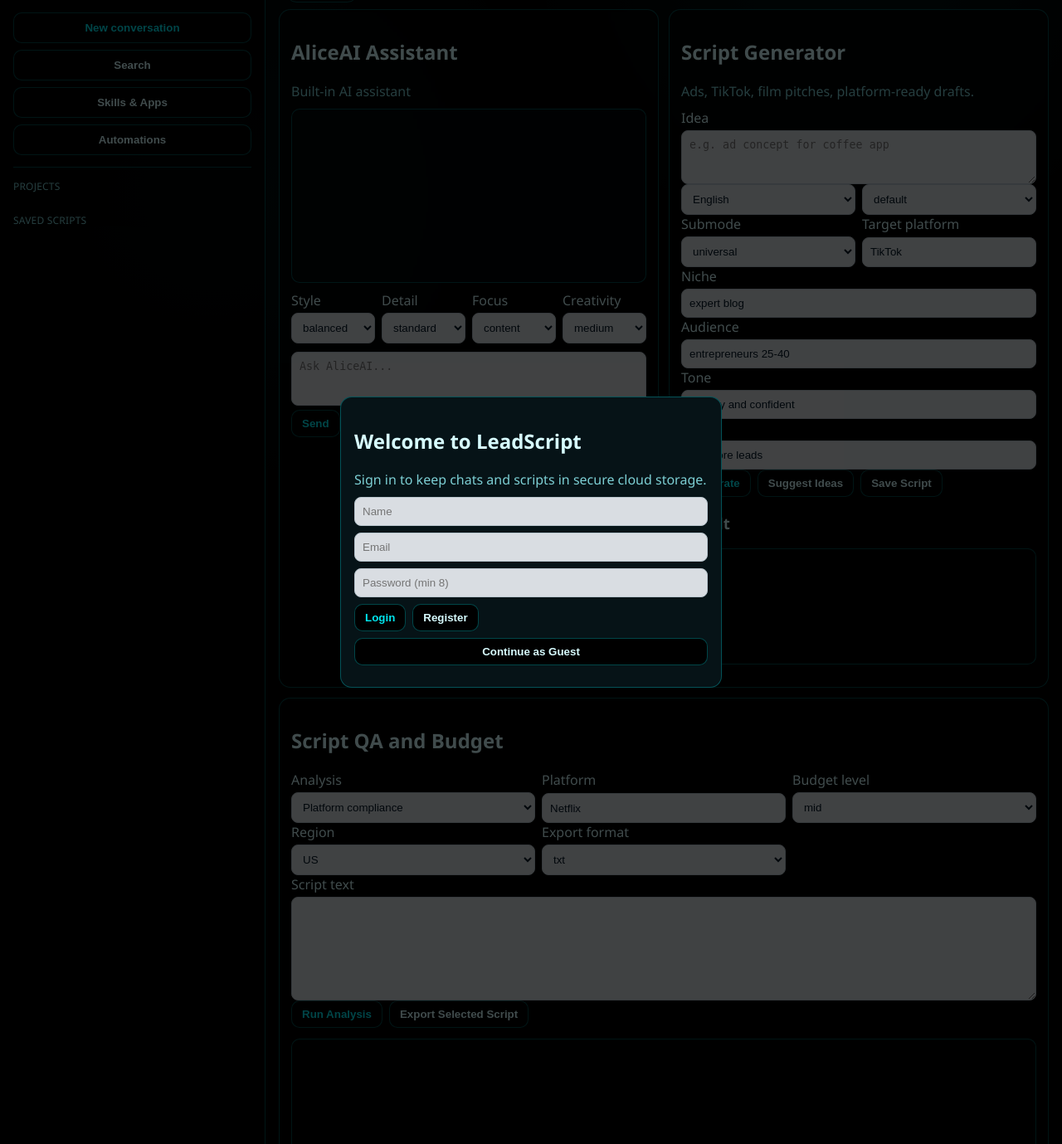
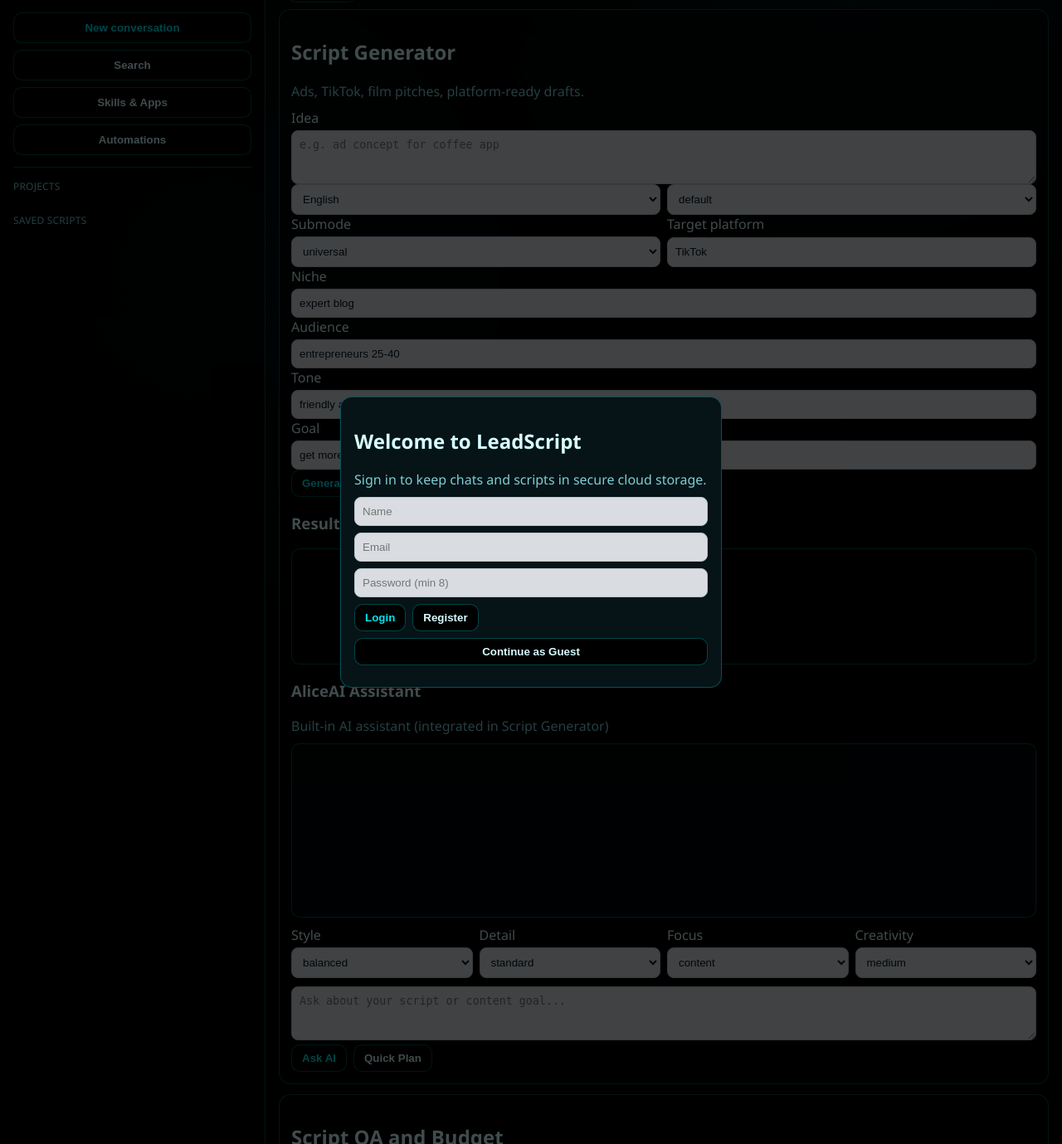
Before and after one commit to alisazh000/LeadScript, a Flask app: page / in a window 1280 px wide. Shown: the part 72-1451 px from the top of the page at 83% size. Run offline with Flask 3, Linux system fonts and the light colour scheme; some libraries are stand-ins or nearby versions.

Commit message:
Merge AliceAI into Script Generator UI and enable deeper AI outputs

```diff
--- a/app.py
+++ b/app.py
@@ -305,8 +305,8 @@ def create_app() -> Flask:
         model = (body.get("model") or os.getenv("OPENAI_MODEL", "gpt-5.3-codex")).strip()
         reasoning_effort = (body.get("reasoning_effort") or "medium").strip().lower()
         temperature = clamp_float(body.get("temperature"), 0.0, 2.0, 0.7)
-        max_tokens = clamp_int(body.get("max_tokens"), 80, 1500, 350)
-        response_mode = (body.get("response_mode") or "normal").strip()
+        max_tokens = clamp_int(body.get("max_tokens"), 80, 3000, 900)
+        response_mode = (body.get("response_mode") or "deep").strip()
         system_prompt = (body.get("system_prompt") or "").strip()
         memory_enabled = bool(body.get("memory_enabled", True))
         memory_window = clamp_int(body.get("memory_window"), 2, 30, 8)
@@ -776,8 +776,8 @@ def generate_ai_reply(
     model: str = "gpt-5.3-codex",
     reasoning_effort: str = "medium",
     temperature: float = 0.7,
-    max_tokens: int = 350,
-    response_mode: str = "normal",
+    max_tokens: int = 900,
+    response_mode: str = "deep",
     system_prompt: str = "",
     history: list[dict] | None = None,
 ) -> str:
@@ -792,7 +792,10 @@ def generate_ai_reply(
     mode_hints = {
         "concise": "Keep response concise and compact.",
         "normal": "Balance concise advice with enough practical detail.",
-        "deep": "Provide deeper strategic explanation with examples.",
+        "deep": (
+            "Provide a long, structured, practical response with examples, "
+            "clear steps, and at least one ready-to-use script draft."
+        ),
     }
     model_whitelist = {
         "gpt-5.4",
@@ -819,7 +822,7 @@ def generate_ai_reply(
             prompt = (
                 f"{sys_text}\n"
                 "You are an assistant for scriptwriters and content creators. "
-                "Provide practical guidance with actionable bullets.\n"
+                "Provide practical guidance with actionable bullets and useful detail.\n"
                 f"Mode hint: {mode_hints.get(response_mode, mode_hints['normal'])}\n"
                 f"Settings: style={style}, detail={detail}, focus={focus}, creativity={creativity}.\n"
                 f"Recent context:\n{history_text}\n"
@@ -1045,9 +1048,9 @@ def generate_script_with_ai(**kwargs) -> str:
 
             prompt = (
                 "You are a senior practical scriptwriter for ads and social content.\n"
-                "Return only the final script in clear blocks with no meta commentary.\n"
+                "Think like a strategist + copywriter. Return only the final script in clear blocks with no meta commentary.\n"
                 f"Output language: {response_language}.\n"
-                "Make it production-ready and actionable.\n\n"
+                "Make it production-ready, specific, and actionable.\n\n"
                 "INPUT:\n"
                 f"- Idea: {kwargs.get('idea','')}\n"
                 f"- Mode: {kwargs.get('mode','default')}\n"
@@ -1065,11 +1068,12 @@ def generate_script_with_ai(**kwargs) -> str:
                 "5) Shot list (3-6 quick shots)\n"
                 "6) Caption + 6 hashtags\n"
                 "7) 2 alternative hooks\n"
+                "8) Optional long-form version (45-60 sec)\n"
             )
             resp = client.responses.create(
                 model=selected_model,
                 input=prompt,
-                max_output_tokens=1000,
+                max_output_tokens=1600,
                 reasoning={"effort": reasoning_effort},
             )
             if hasattr(resp, "output_text") and resp.output_text:
--- a/static/css/app.css
+++ b/static/css/app.css
@@ -104,7 +104,7 @@ body {
 .onboarding { background: var(--panel-2); }
 .hidden { display: none !important; }
 .sub { color: var(--muted); margin: 6px 0 10px; }
-.grid-2 { display: grid; grid-template-columns: 1fr 1fr; gap: 12px; }
+.grid-2 { display: grid; grid-template-columns: 1fr; gap: 12px; }
 .chat-box {
   border: 1px solid var(--line);
   border-radius: 10px;
--- a/static/js/app.js
+++ b/static/js/app.js
@@ -9,9 +9,9 @@ const state = {
   aiSettings: {
     model: "gpt-5.3-codex",
     reasoning_effort: "medium",
-    response_mode: "normal",
+    response_mode: "deep",
     temperature: 0.7,
-    max_tokens: 350,
+    max_tokens: 900,
     memory_enabled: true,
     memory_window: 8,
     system_prompt: "",
@@ -31,9 +31,9 @@ const i18n = {
     aiTitle: "AliceAI Assistant",
     downloadWin: "Download Windows App",
     logout: "Logout",
-    aiSub: "Built-in AI assistant",
-    send: "Send",
-    saveChat: "Save Chat Snapshot",
+    aiSub: "Built-in AI assistant (integrated in Script Generator)",
+    send: "Ask AI",
+    saveChat: "Quick Plan",
     guest: "Continue as Guest",
     generatorSub: "Ads, TikTok, film pitches, platform-ready drafts.",
     generate: "Generate",
@@ -85,11 +85,11 @@ const i18n = {
     notFound: "Not found",
     noProjects: "No projects yet.",
     noScripts: "No saved scripts.",
-    savePlanPrompt: "Build a 7-day content plan",
+    savePlanPrompt: "Build a detailed 7-day content plan with hooks, scripts, and CTA for each day.",
     namePlaceholder: "Name",
     emailPlaceholder: "Email",
     passwordPlaceholder: "Password (min 8)",
-    askPlaceholder: "Ask AliceAI...",
+    askPlaceholder: "Ask about your script, audience, hook, CTA, or positioning...",
     ideaPlaceholder: "e.g. ad concept for coffee app",
     systemPlaceholder: "You are AliceAI. Be practical and concise.",
     skillsAlert: "Skills hub will be connected to plugins marketplace.",
@@ -107,9 +107,9 @@ const i18n = {
     aiTitle: "Ассистент AliceAI",
     downloadWin: "Скачать Windows приложение",
     logout: "Выйти",
-    aiSub: "Встроенный AI ассистент",
-    send: "Отправить",
-    saveChat: "Сохранить снимок чата",
+    aiSub: "Встроенный AI ассистент (внутри генератора сценариев)",
+    send: "Спросить AI",
+    saveChat: "Быстрый план",
     guest: "Продолжить без регистрации",
     generatorSub: "Реклама, TikTok, фильмы и сценарии под платформы.",
     generate: "Сгенерировать",
@@ -161,11 +161,11 @@ const i18n = {
     notFound: "Не найдено",
     noProjects: "Пока нет проектов.",
     noScripts: "Нет сохраненных сценариев.",
-    savePlanPrompt: "Сделай полный план контента на 7 дней",
+    savePlanPrompt: "Сделай подробный контент-план на 7 дней: хуки, сценарии и CTA на каждый день.",
     namePlaceholder: "Имя",
     emailPlaceholder: "Email",
     passwordPlaceholder: "Пароль (минимум 8)",
-    askPlaceholder: "Спроси AliceAI...",
+    askPlaceholder: "Задай вопрос по сценарию, аудитории, хукам, CTA или позиционированию...",
     ideaPlaceholder: "например: идея рекламы приложения для кофе",
     systemPlaceholder: "Ты AliceAI. Давай практичные и короткие ответы.",
     skillsAlert: "Раздел навыков будет подключен к маркетплейсу плагинов.",
--- a/templates/index.html
+++ b/templates/index.html
@@ -55,8 +55,43 @@
 
       <div class="grid-2">
         <section class="panel">
-          <h2 id="aliceTitle">AliceAI Assistant</h2>
-          <p id="aliceSub" class="sub">Built-in AI assistant</p>
+          <h2 id="generatorTitle">Script Generator</h2>
+          <p id="generatorSub" class="sub">Ads, TikTok, film pitches, platform-ready drafts.</p>
+
+          <form id="generateForm">
+            <label id="labelIdea">Idea<textarea id="ideaInput" rows="3" placeholder="e.g. ad concept for coffee app"></textarea></label>
+            <div class="row-2">
+              <label id="labelLanguage">
+                <select id="languageSel"><option value="en">English</option><option value="ru">Русский</option></select>
+              </label>
+              <label id="labelMode">
+                <select id="modeSel"><option>default</option><option>tiktok</option><option>ads</option><option>film</option><option>business</option><option>gamedev</option><option>programming</option></select>
+              </label>
+            </div>
+            <div class="row-2">
+              <label id="labelSubmode">Submode
+                <select id="submodeSel"><option>universal</option><option>expert</option><option>sales</option></select>
+              </label>
+              <label id="labelTargetPlatform">Target platform
+                <input id="platformSel" value="TikTok" />
+              </label>
+            </div>
+            <label id="labelNiche">Niche<input id="nicheInput" value="expert blog" /></label>
+            <label id="labelAudience">Audience<input id="audInput" value="entrepreneurs 25-40" /></label>
+            <label id="labelTone">Tone<input id="toneInput" value="friendly and confident" /></label>
+            <label id="labelGoal">Goal<input id="goalInput" value="get more leads" /></label>
+            <div class="row gap">
+              <button class="btn" type="submit">Generate</button>
+              <button class="btn ghost" id="ideasBtn" type="button">Suggest Ideas</button>
+              <button class="btn ghost" id="saveScriptBtn" type="button">Save Script</button>
+            </div>
+          </form>
+
+          <h3 id="resultTitle">Result</h3>
+          <pre id="scriptResult" class="output"></pre>
+
+          <h3 id="aliceTitle">AliceAI Assistant</h3>
+          <p id="aliceSub" class="sub">Built-in AI assistant (integrated in Script Generator)</p>
           <div id="chatMessages" class="chat-box"></div>
 
           <div class="chat-controls">
@@ -107,7 +142,7 @@
                 <input id="tempInp" type="number" min="0" max="2" step="0.1" value="0.7" />
               </label>
               <label id="labelMaxTokens">Max Tokens
-                <input id="maxTokInp" type="number" min="80" max="1500" step="10" value="350" />
+                <input id="maxTokInp" type="number" min="80" max="3000" step="10" value="900" />
               </label>
               <label id="labelMemoryOn" class="check-row"><input id="memoryChk" type="checkbox" checked />Memory On</label>
               <label id="labelMemoryWindow">Memory Window (messages)
@@ -119,48 +154,11 @@
             </div>
           </details>
 
-          <textarea id="chatInput" rows="3" placeholder="Ask AliceAI..."></textarea>
+          <textarea id="chatInput" rows="3" placeholder="Ask about your script or content goal..."></textarea>
           <div class="row gap">
-            <button id="sendBtn" class="btn">Send</button>
-            <button id="saveChatBtn" class="btn ghost">Save Chat Snapshot</button>
+            <button id="sendBtn" class="btn">Ask AI</button>
+            <button id="saveChatBtn" class="btn ghost">Quick Plan</button>
           </div>
-        </section>
-
-        <section class="panel">
-          <h2 id="generatorTitle">Script Generator</h2>
-          <p id="generatorSub" class="sub">Ads, TikTok, film pitches, platform-ready drafts.</p>
-
-          <form id="generateForm">
-            <label id="labelIdea">Idea<textarea id="ideaInput" rows="3" placeholder="e.g. ad concept for coffee app"></textarea></label>
-            <div class="row-2">
-              <label id="labelLanguage">
-                <select id="languageSel"><option value="en">English</option><option value="ru">Русский</option></select>
-              </label>
-              <label id="labelMode">
-                <select id="modeSel"><option>default</option><option>tiktok</option><option>ads</option><option>film</option><option>business</option><option>gamedev</option><option>programming</option></select>
-              </label>
-            </div>
-            <div class="row-2">
-              <label id="labelSubmode">Submode
-                <select id="submodeSel"><option>universal</option><option>expert</option><option>sales</option></select>
-              </label>
-              <label id="labelTargetPlatform">Target platform
-                <input id="platformSel" value="TikTok" />
-              </label>
-            </div>
-            <label id="labelNiche">Niche<input id="nicheInput" value="expert blog" /></label>
-            <label id="labelAudience">Audience<input id="audInput" value="entrepreneurs 25-40" /></label>
-            <label id="labelTone">Tone<input id="toneInput" value="friendly and confident" /></label>
-            <label id="labelGoal">Goal<input id="goalInput" value="get more leads" /></label>
-            <div class="row gap">
-              <button class="btn" type="submit">Generate</button>
-              <button class="btn ghost" id="ideasBtn" type="button">Suggest Ideas</button>
-              <button class="btn ghost" id="saveScriptBtn" type="button">Save Script</button>
-            </div>
-          </form>
-
-          <h3 id="resultTitle">Result</h3>
-          <pre id="scriptResult" class="output"></pre>
         </section>
       </div>
 
```
